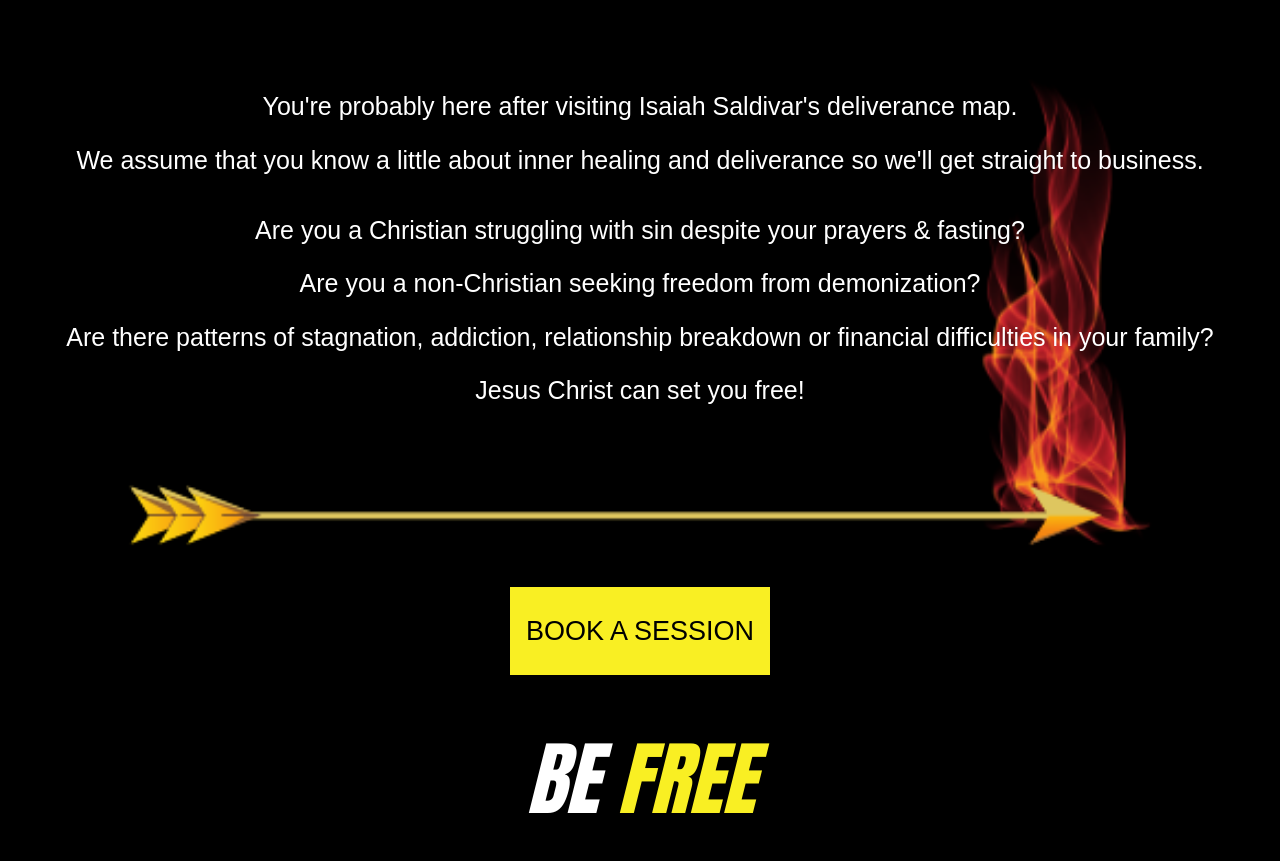
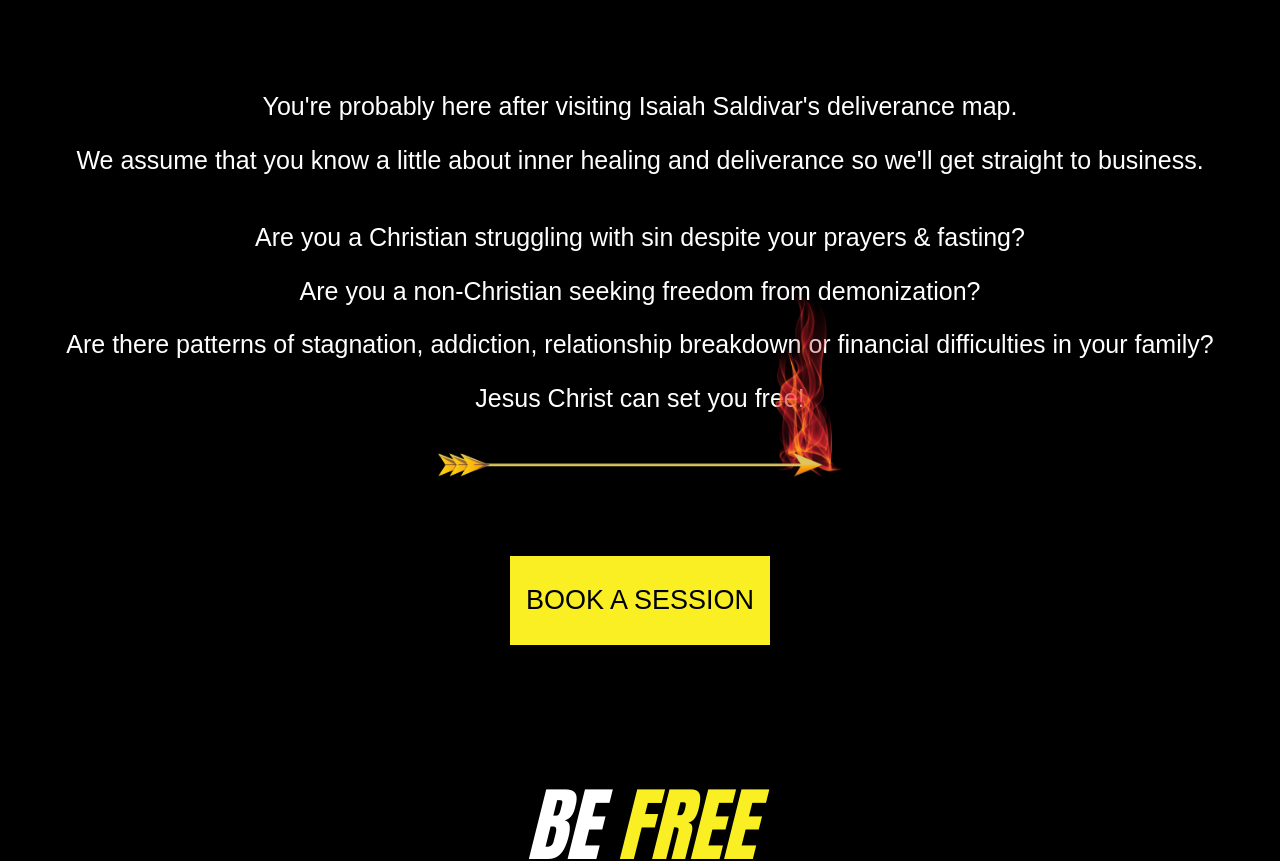
Before and after one commit to chelmerrox/joyful-quiver-ministries, a website built with webpack: page src/index.html in a window 1280 px wide. Shown: the part 96-957 px from the top of the page. Built offline with nearby package versions, Linux system fonts and the light colour scheme; a web font is replaced by a local one.

Commit message:
Decrease size of arrow image in homepage for all screens

```diff
--- a/src/index.html
+++ b/src/index.html
@@ -50,6 +50,8 @@
           <p class="text-center familjen-grotesk-font text-white">Are there patterns of stagnation, addiction, relationship breakdown or financial difficulties in your family?</p>
           <p class="text-center familjen-grotesk-font text-white">Jesus Christ can set you free!</p>
         </div>
+
+        <div class="arrow-img"></div>
 
         <div class="col-12 col-sm-12 col-md-12 col-lg-12 d-flex d-sm-flex d-md-flex d-lg-flex flex-rwo flex-sm-row flex-md-row flex-lg-row justify-content-center justify-content-sm-center justify-content-md-center justify-content-lg-center">
           <a href="https://y8210xyb7i3.typeform.com/to/lmiCpFUe" target="_blank" class="booking-btn col-4 col-sm-4 col-md-4 col-lg-4 text-decoration-none text-center familjen-grotesk-font font-black bg-yellow mx-5 px-3 py-4">BOOK A SESSION</a>
--- a/src/style.css
+++ b/src/style.css
@@ -226,24 +226,30 @@
 
   .section-1 {
     background-color: black;
+    padding: 13px 7px 118px 7px;
+  }
+
+  .section-1 .paragraph-1 {
+    margin-top: 91px;
+  }
+
+  .paragraph-1 p {
+    font-size: 13px;
+  }
+
+  .arrow-img {
     background-image: url('./images/background-1-1-1.png');
     background-position: center;
     background-repeat: no-repeat;
     background-size: contain;
-    padding: 13px 7px 300px 7px;
-  }
-
-  .section-1 .paragraph-1 {
-    margin-top: 30px;
-  }
-
-  .paragraph-1 p {
-    font-size: 12px;
+    padding: 117px;
+    position: relative;
+    top: -100px;
   }
 
   .booking-btn {
     position: relative;
-    top: 85px;
+    top: -100px;
     width: auto;
     font-size: 15px;
   }
@@ -254,8 +260,8 @@
 
   .be-free-text {
     position: relative;
-    top: 174px;
-    font-size: 51px;
+    top: 0;
+    font-size: 54px;
     font-style: italic;
   }
 
@@ -381,24 +387,30 @@
 
   .section-1 {
     background-color:  black;
+    padding: 272px 0px 142px 0px;
+  }
+
+  .section-1 .paragraph-1 {
+    margin-top: -212px;
+  }
+
+  .section-1 .paragraph-1 p {
+    font-size: 13px;
+  }
+
+  .arrow-img {
     background-image: url('./images/background-1-1-1.png');
     background-position: center;
     background-repeat: no-repeat;
     background-size: contain;
-    padding: 272px 0px 216px 0px;
-  }
-
-  .section-1 .paragraph-1 {
-    margin-top: -240px;
-  }
-
-  .section-1 .paragraph-1 {
-    font-size: 11px;
+    padding: 110px;
+    position: relative;
+    top: -91px;
   }
 
   .booking-btn {
     position: relative;
-    top: 72px;
+    top: -98px;
     font-size: 16px;
     width: auto;
   }
@@ -409,8 +421,8 @@
 
   .be-free-text {
     position: relative;
-    top: 115px;
-    font-size: 40px;
+    top: 4px;
+    font-size: 55px;
     font-style: italic;
   }
 
@@ -450,15 +462,23 @@
 
 /* Styles for screens at 370px & above */
 @media only screen and (min-width: 370px) {
+  .section-1 .paragraph-1 p {
+    font-size: 16px;
+  }
+
   .booking-btn {
     position: relative;
-    top: 72px;
+    top: -112px;
     font-size: 16px;
     width: auto;
   }
 
   .booking-btn:active {
     border: 10px solid #F9EF23;
+  }
+
+  .be-free-text {
+    font-size: 61px;
   }
 }
 
@@ -474,11 +494,7 @@
 
   .section-1 {
     background-color: black;
-    background-image: url('./images/background-1-1-1.png');
-    background-position: center;
-    background-repeat: no-repeat;
-    background-size: contain;
-    padding: 300px 7px;
+    padding: 300px 7px 100px 7px;
   }
 
   .section-1 .paragraph-1 {
@@ -486,11 +502,22 @@
   }
 
   .section-1 .paragraph-1 p {
-    font-size: 15px;
+    font-size: 17px;
+  }
+
+  .arrow-img {
+    padding: 150px;
+    top: -127px;
+  }
+
+  .booking-btn {
+    top: -167px;
+    font-size: 19px;
   }
 
   .be-free-text {
-    font-size: 55px;
+    top: -82px;
+    font-size: 63px;
   }
 }
 
@@ -584,11 +611,7 @@
 
   .section-1 {
     background-color: black;
-    background-image: url('./images/background-1-1-1.png');
-    background-position: center;
-    background-repeat: no-repeat;
-    background-size: contain;
-    padding: 382px 50px;
+    padding: 382px 50px 100px 50px;
   }
 
   .section-1 .paragraph-1 {
@@ -599,8 +622,12 @@
     font-size: 22px;
   }
 
+  .arrow-img {
+    padding: 171px;
+  }
+
   .booking-btn {
-    top: 105px;
+    top: -185px;
     font-size: 27px;
   }
 
@@ -635,14 +662,23 @@
 
 /* Styles for screens at 885px & above */
 @media only screen and (min-width: 885px) {
+  .section-1 {
+    padding: 382px 50px 33px 50px;
+  }
+
+  .arrow-img {
+    padding: 217px;
+    top: -210px;
+  }
+
   .booking-btn {
-    top: 142px;
+    top: -288px;
   }
 
   .be-free-text {
     font-size: 81px;
     position: relative;
-    top: 217px;
+    top: -156px;
   }
 
   .testimony-img-1,
@@ -663,7 +699,11 @@
   }
 
   .booking-btn {
-    top: 161px;
+    top: -311px;
+  }
+
+  .be-free-text {
+    top: -179px;
   }
 
   .yellow-line-divider {
```
Also changed, not shown: dist/main.js, src/images/background-1-1-1.svg (added).
